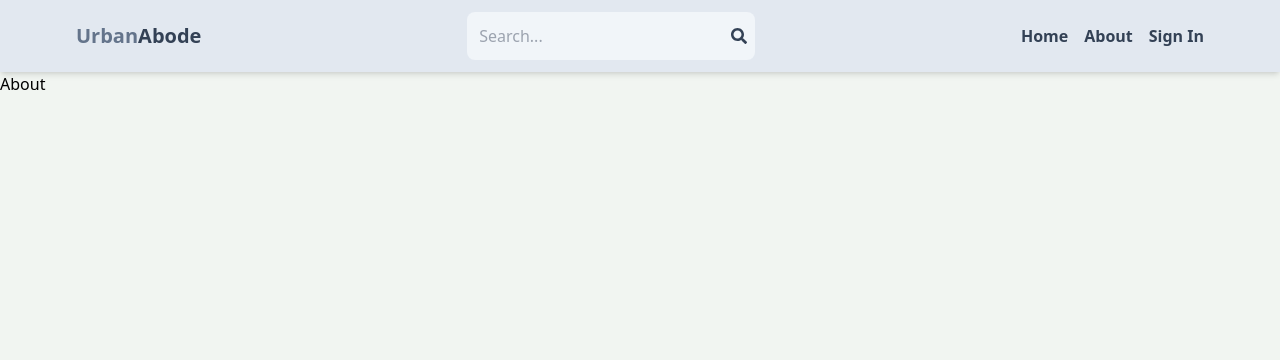
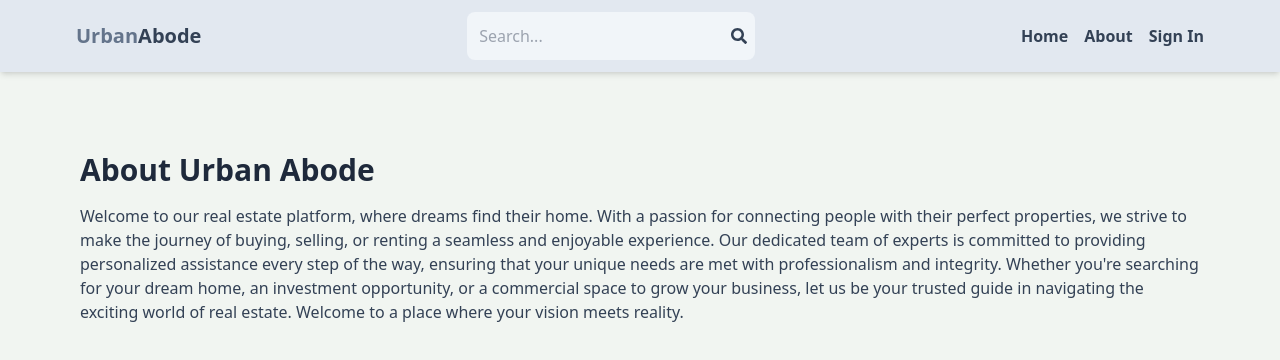
Before and after one commit to wahabtlais/mern-real-estate, a React (Vite) app in the folder client/: page /about in a window 1280 px wide. Shown: the top 360 px of the page. Built offline with nearby package versions, Linux system fonts and the light colour scheme; no server answers.

Commit message:
Complete about page

```diff
--- a/client/index.html
+++ b/client/index.html
@@ -4,7 +4,7 @@
 		<meta charset="UTF-8" />
 		<link rel="icon" type="image/svg+xml" href="/vite.svg" />
 		<meta name="viewport" content="width=device-width, initial-scale=1.0" />
-		<title>Real Estate</title>
+		<title>Urban Abode</title>
 	</head>
 	<body>
 		<div id="root"></div>
--- a/client/src/pages/About.jsx
+++ b/client/src/pages/About.jsx
@@ -1,5 +1,23 @@
 const About = () => {
-	return <div>About</div>;
+	return (
+		<div className="py-20 px-4 max-w-6xl mx-auto">
+			<h1 className="text-3xl font-bold mb-4 text-slate-800">
+				About Urban Abode
+			</h1>
+			<p className="text-slate-700">
+				Welcome to our real estate platform, where dreams find their home. With
+				a passion for connecting people with their perfect properties, we strive
+				to make the journey of buying, selling, or renting a seamless and
+				enjoyable experience. Our dedicated team of experts is committed to
+				providing personalized assistance every step of the way, ensuring that
+				your unique needs are met with professionalism and integrity. Whether
+				you&apos;re searching for your dream home, an investment opportunity, or
+				a commercial space to grow your business, let us be your trusted guide
+				in navigating the exciting world of real estate. Welcome to a place
+				where your vision meets reality.
+			</p>
+		</div>
+	);
 };
 
 export default About;
```
